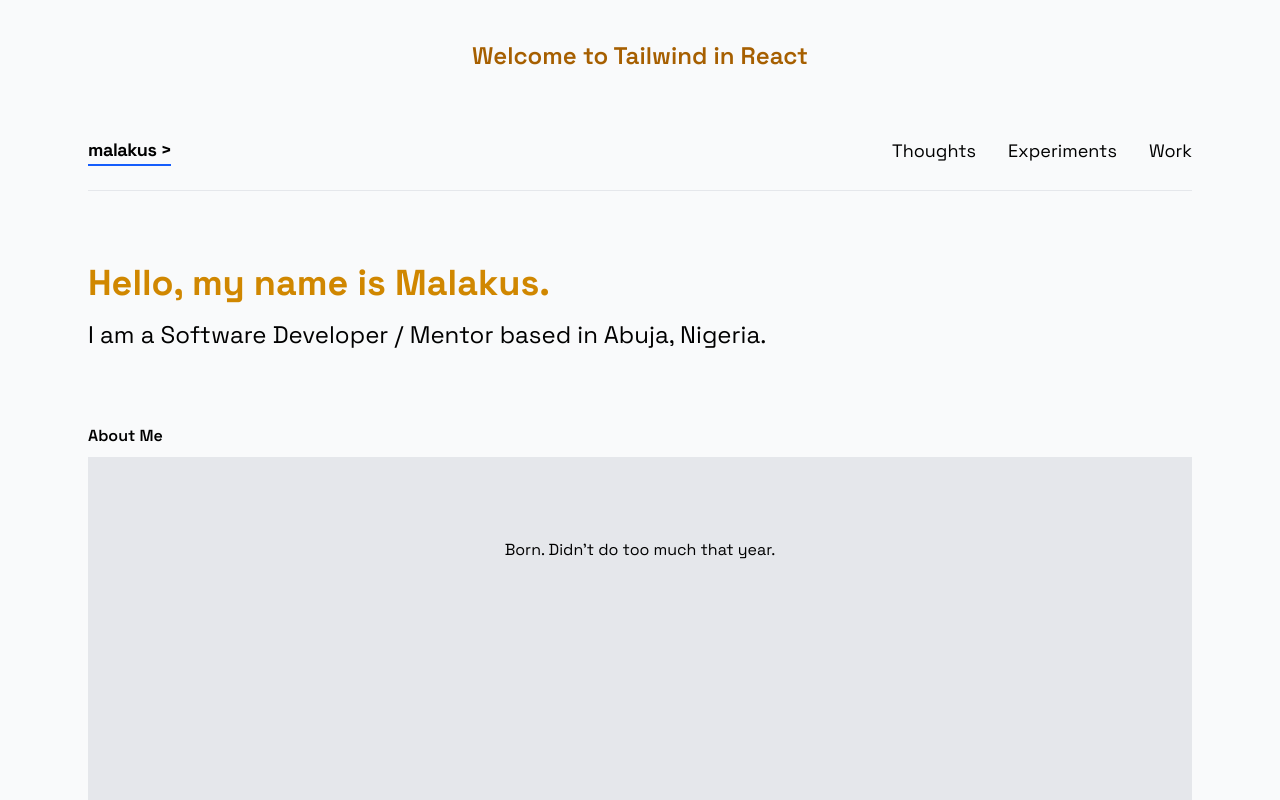
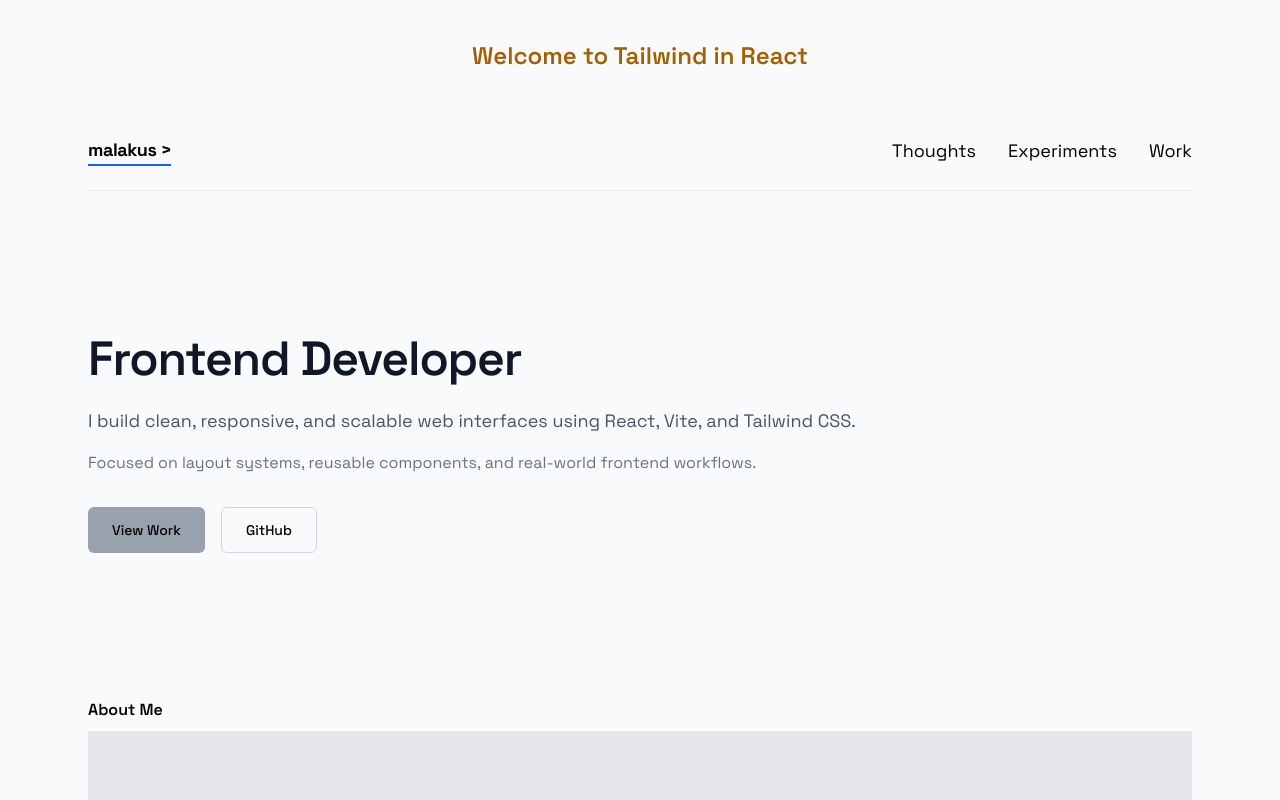
Before and after one commit to malakus4/portfolio-react, a React (Vite) app: page / in a window 1280 px wide. Shown: the top 800 px of the page. Built offline with nearby package versions, Linux system fonts and the light colour scheme.

Commit message:
feat: add Hero section

```diff
--- a/src/components/sections/Banner.jsx
+++ /dev/null
@@ -1,16 +0,0 @@
-import React from 'react'
-
-function Banner() {
-  return (
-    <section className='py-10'>
-        <p className=" pb-4 text-4xl font-extrabold text-yellow-600">
-            Hello, my name is Malakus.
-        </p>
-        <p className="text-2xl">
-            I am a Software Developer / Mentor based in Abuja, Nigeria.
-        </p>
-    </section>
-  )
-}
-
-export default Banner
--- /dev/null
+++ b/src/components/sections/Hero.jsx
@@ -0,0 +1,42 @@
+import React from 'react';
+function Hero() {
+  return (
+    <section className="py-20 sm:py-28">
+      <div className="max-w-3xl">
+        <h1 className="text-3xl sm:text-4xl lg:text-5xl font-bold tracking-tight text-gray-900">
+          Frontend Developer
+        </h1>
+
+        <p className="mt-6 text-base sm:text-lg text-gray-600">
+          I build clean, responsive, and scalable web interfaces using React,
+          Vite, and Tailwind CSS.
+        </p>
+
+        <p className="mt-4 text-sm sm:text-base text-gray-500">
+          Focused on layout systems, reusable components, and real-world
+          frontend workflows.
+        </p>
+
+        <div className="mt-8 flex flex-wrap gap-4">
+          <a
+            href="/work"
+            className="inline-flex items-center justify-center rounded-md bg-gray-400 px-6 py-3 text-sm font-medium text-white hover:bg-gray-800 transition"
+          >
+            View Work
+          </a>
+
+          <a
+            href="https://github.com/malakus4"
+            target="_blank"
+            rel="noreferrer"
+            className="inline-flex items-center justify-center rounded-md border border-gray-300 px-6 py-3 text-sm font-medium text-gray-700 hover:bg-gray-100 transition"
+          >
+            GitHub
+          </a>
+        </div>
+      </div>
+    </section>
+  );
+}
+
+export default Hero;
--- a/src/pages/Home.jsx
+++ b/src/pages/Home.jsx
@@ -1,13 +1,13 @@
 import React from 'react'
-import Banner from '../components/sections/Banner.jsx'
 import AboutSection from '../components/sections/AboutSection.jsx'
 import ThoughtSection from '../components/sections/ThoughtSection.jsx'
 import Experiment from '../components/sections/ExperimentPreview.jsx'
+import Hero from '../components/sections/Hero.jsx'
 
 function Home() {
   return (
     <div>
-      <Banner />
+      <Hero />
       <AboutSection />
       <ThoughtSection />
       <Experiment/>
```
Also changed, not shown: src/ChatGpt.jsx (added), 1 other file (tests, documents, lock files or other folders).
